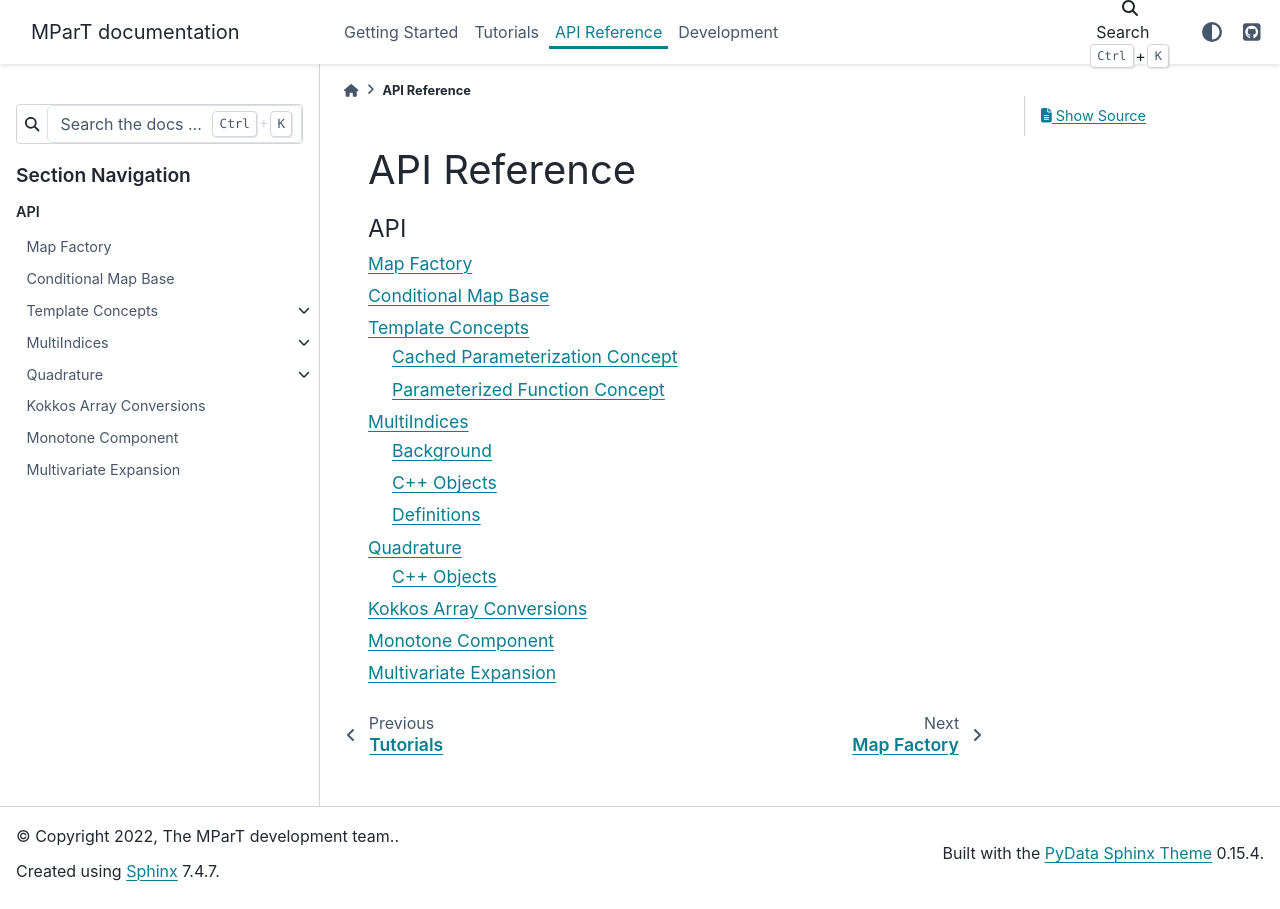
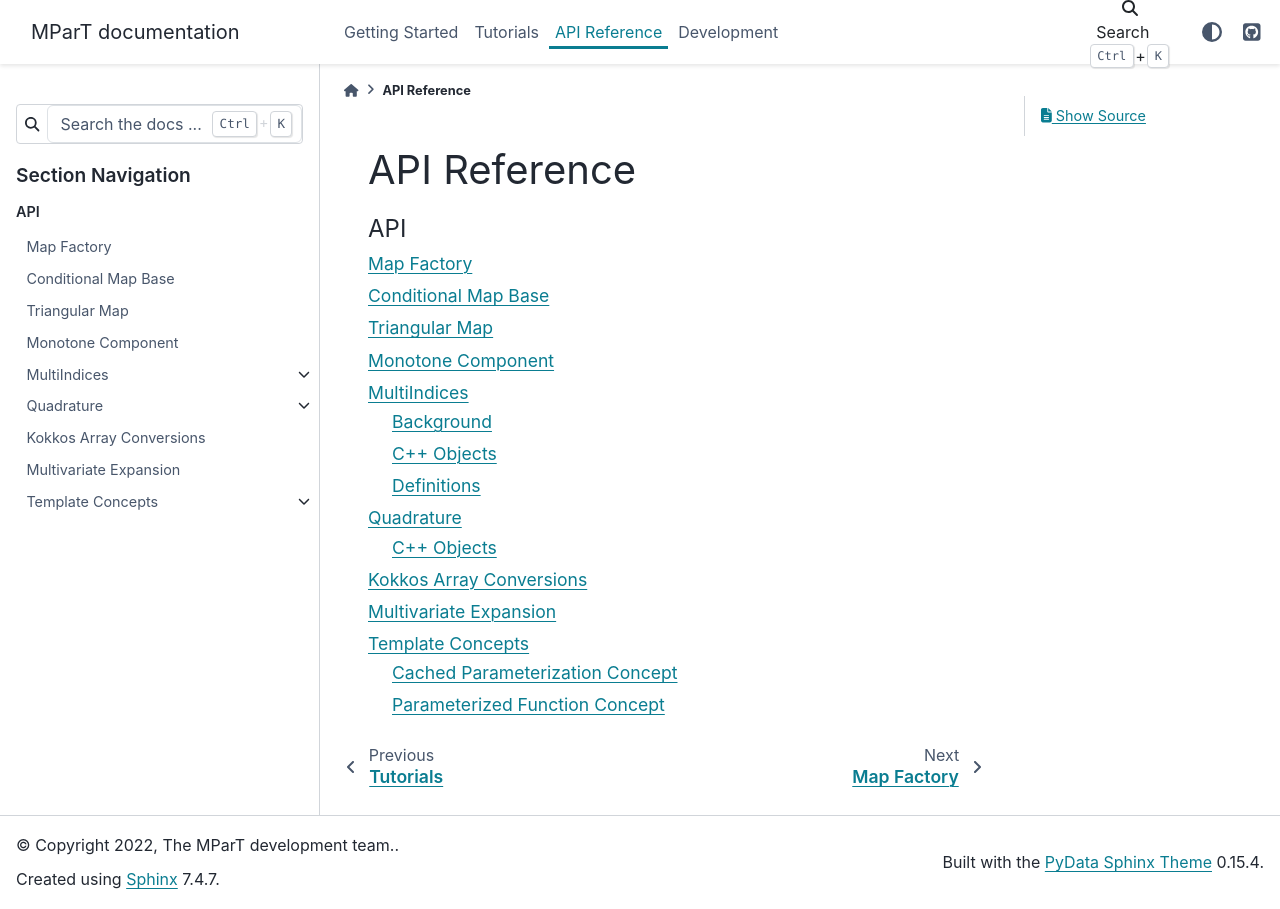
Before and after one commit to MeasureTransport/MParT, a Sphinx documentation site: the page built from docs/source/api/index.rst, in a window 1280 px wide. Built offline with Sphinx 7.4.7 and the PyData theme 0.15.4, drawn with Linux system fonts in a browser that asks for light colours; pages that are not in the unit, such as notebooks, are missing from menus.

Commit message:
Added header file and initial documentation for TriangularMap class.

```diff
--- a/docs/source/api/index.rst
+++ b/docs/source/api/index.rst
@@ -9,9 +9,10 @@
 
    mapfactory
    conditionalmapbase
-   templateconcepts
+   triangularmap
+   monotonecomponent
    multiindex
    quadrature
    utilities/kokkoswrappers
-   monotonecomponent
    multivariateexpansion
+   templateconcepts
--- /dev/null
+++ b/docs/source/api/triangularmap.rst
@@ -0,0 +1,7 @@
+==============================
+Triangular Map
+==============================
+
+.. doxygenclass:: mpart::TriangularMap
+    :members:
+    :undoc-members:
```
Also changed, not shown: 2 other files.
